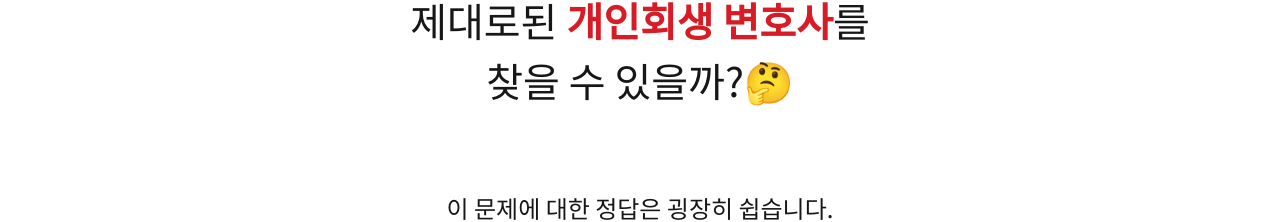
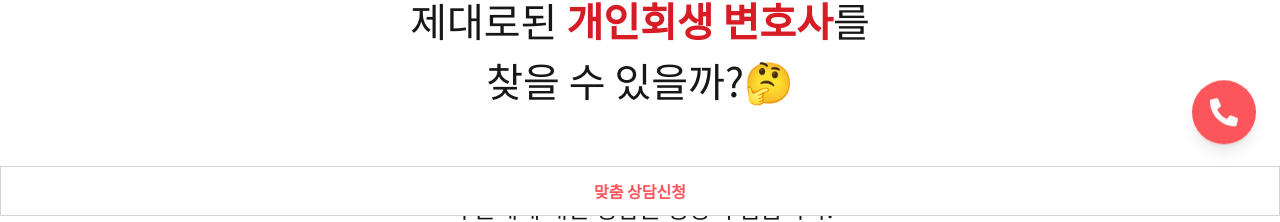
Before and after one commit to googoocone/leesy_landing, a Next.js app: page / in a window 1280 px wide. Shown: the part 584-806 px from the top of the page. Built offline with nearby package versions, Linux system fonts and the light colour scheme.

Commit message:
상담신청버튼, 전화버튼 추가

```diff
--- a/app/layout.js
+++ b/app/layout.js
@@ -1,6 +1,7 @@
 import { Noto_Sans_KR } from "next/font/google";
 import "./globals.css";
 import Header from "@/components/Header";
+import Footer from "@/components/footer";
 
 const notoSansKR = Noto_Sans_KR({
   subsets: ["latin"],
@@ -18,6 +19,7 @@ export default function RootLayout({ children }) {
       <body className={`${notoSansKR.className} antialiased`}>
         <Header></Header>
         {children}
+        <Footer></Footer>
       </body>
     </html>
   );
--- a/app/page.js
+++ b/app/page.js
@@ -1,3 +1,4 @@
+import FloatingCallButton from "@/components/FloatingCallButton";
 import Section1 from "@/components/Section1";
 import Section10 from "@/components/Section10";
 import Section2 from "@/components/Section2";
@@ -22,6 +23,7 @@ export default function Home() {
       <Section8></Section8>
       <Section9></Section9>
       <Section10></Section10>
+      <FloatingCallButton></FloatingCallButton>
     </>
   );
 }
--- /dev/null
+++ b/components/FloatingCallButton.jsx
@@ -0,0 +1,21 @@
+// src/components/FloatingCallButton.jsx
+"use client";
+
+import React from "react";
+import { FaPhoneAlt } from "react-icons/fa";
+
+const FloatingCallButton = () => {
+  return (
+    <a
+      href="tel:1899-7754"
+      className="fixed bottom-14 right-6 z-50 flex items-center justify-center w-10 h-10 sm:w-16 sm:h-16 bg-[#fc555c] text-white rounded-full shadow-lg transition-colors duration-200 ease-in-out hover:scale-110 hover:bg-[#e0434f] animate-bounce" // animate-bobbing 클래스 추가
+      // 참고: 사용자 코드의 bottom-18, w-12, h-12를 bottom-8, w-14, h-14, 아이콘 26px 등으로 살짝 키웠습니다. 원하시는 크기로 조절하세요.
+      aria-label="전화 상담 바로가기"
+    >
+      <FaPhoneAlt size={18} className="sm:size-7" />{" "}
+      {/* 아이콘 크기 (반응형으로도 조절 가능) */}
+    </a>
+  );
+};
+
+export default FloatingCallButton;
--- /dev/null
+++ b/components/footer.jsx
@@ -0,0 +1,26 @@
+// Footer.jsx 또는 Footer.tsx 파일
+
+export default function Footer() {
+  return (
+    <footer className="fixed bottom-0 left-0 right-0 z-50 bg-white shadow-t-md">
+      {/* shadow-t-md는 위쪽에 그림자 효과를 주기 위한 예시 클래스입니다.
+        Tailwind CSS에 기본으로 없는 유틸리티일 수 있으니,
+        필요하시면 tailwind.config.js에 직접 추가하시거나 다른 그림자 클래스를 사용하세요.
+        예: 'shadow-[-0px_-2px_6px_-1px_rgba(0,0,0,0.1)]'
+        간단하게는 border-t border-gray-200 등을 사용할 수도 있습니다.
+      */}
+      <div className="flex flex-row">
+        <a
+          href="https://docs.google.com/forms/d/1UzYXWglJT6K19UVGlVrikLyr5EilzQfbNPqxsb5QF7g/edit"
+          target="_blank"
+          rel="noopener noreferrer" // 외부 링크 보안 및 SEO를 위해 추가
+          className="flex items-center justify-center w-full px-4 py-3 bg-white text-[#fc555c] border-gray-300 border hover:text-white font-semibold text-center transition-colors duration-200 ease-in-out hover:bg-[#ef555c]  "
+          // 모바일에서 두 버튼 사이에 구분을 주고 싶다면 border-t sm:border-t-0 sm:border-l border-gray-200 (또는 버튼 색상에 맞춰서) 추가 가능
+        >
+          {/* 아이콘을 추가하고 싶다면 여기에 (예: 메시지 또는 설문지 아이콘) */}
+          <span>맞춤 상담신청</span>
+        </a>
+      </div>
+    </footer>
+  );
+}
--- a/package.json
+++ b/package.json
@@ -14,6 +14,7 @@
     "next": "15.3.2",
     "react": "^19.0.0",
     "react-dom": "^19.0.0",
+    "react-icons": "^5.5.0",
     "swiper": "^11.2.6"
   },
   "devDependencies": {
--- /dev/null
+++ b/tailwind.config.js
@@ -0,0 +1,26 @@
+// tailwind.config.js
+/** @type {import('tailwindcss').Config} */
+module.exports = {
+  content: [
+    "./src/pages/**/*.{js,ts,jsx,tsx,mdx}",
+    "./src/components/**/*.{js,ts,jsx,tsx,mdx}",
+    "./src/app/**/*.{js,ts,jsx,tsx,mdx}",
+    // 프로젝트 파일 구조에 맞게 content 경로를 설정해주세요.
+  ],
+  theme: {
+    extend: {
+      // 여기에 애니메이션과 키프레임 추가
+      animation: {
+        bobbing: "bobbing 3s ease-in-out infinite", // 'bobbing'이라는 이름의 애니메이션 정의
+      },
+      keyframes: {
+        bobbing: {
+          "0%, 100%": { transform: "translateY(-6px)" }, // 시작과 끝: 살짝 위로
+          "50%": { transform: "translateY(0px)" }, // 중간: 원래 위치 (또는 살짝 아래로 translateY(6px)도 가능)
+        },
+      },
+      // 다른 extend 설정들...
+    },
+  },
+  plugins: [],
+};
```
Also changed, not shown: 1 other file (tests, documents, lock files or other folders).
